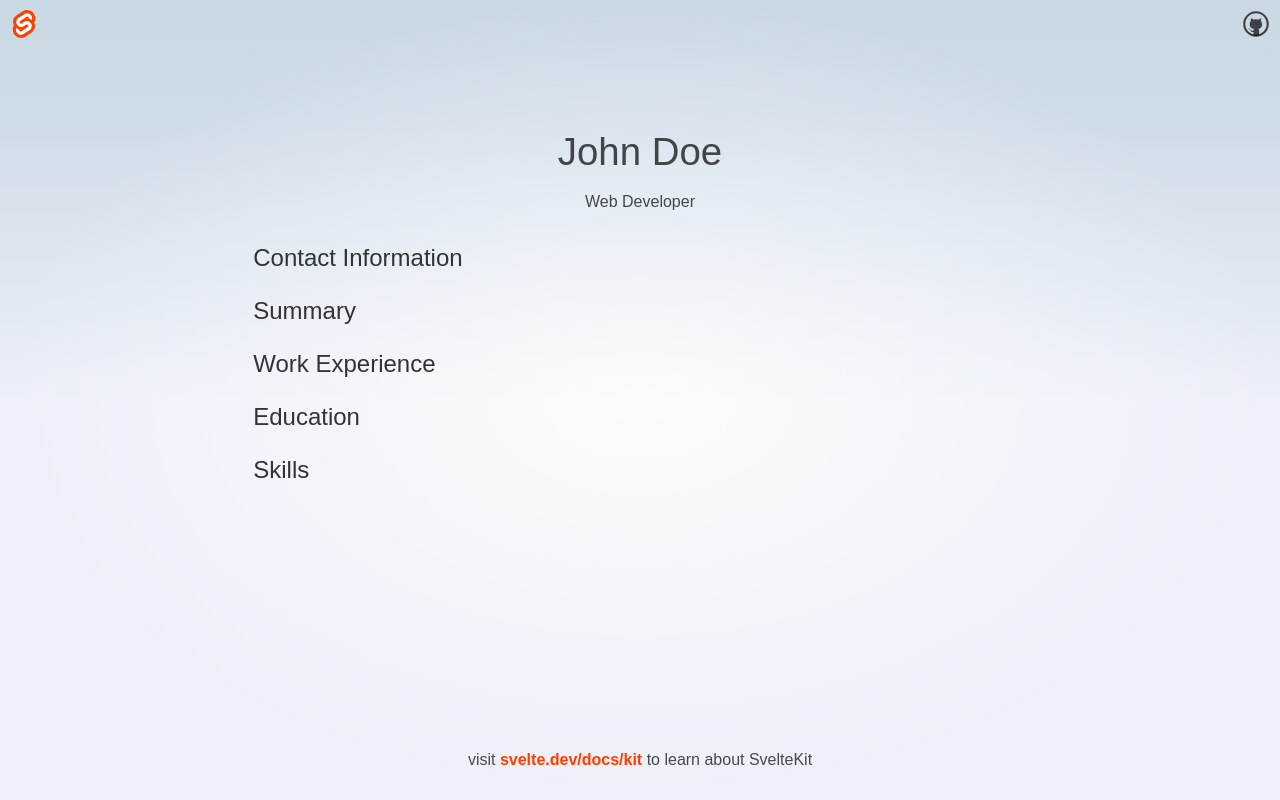
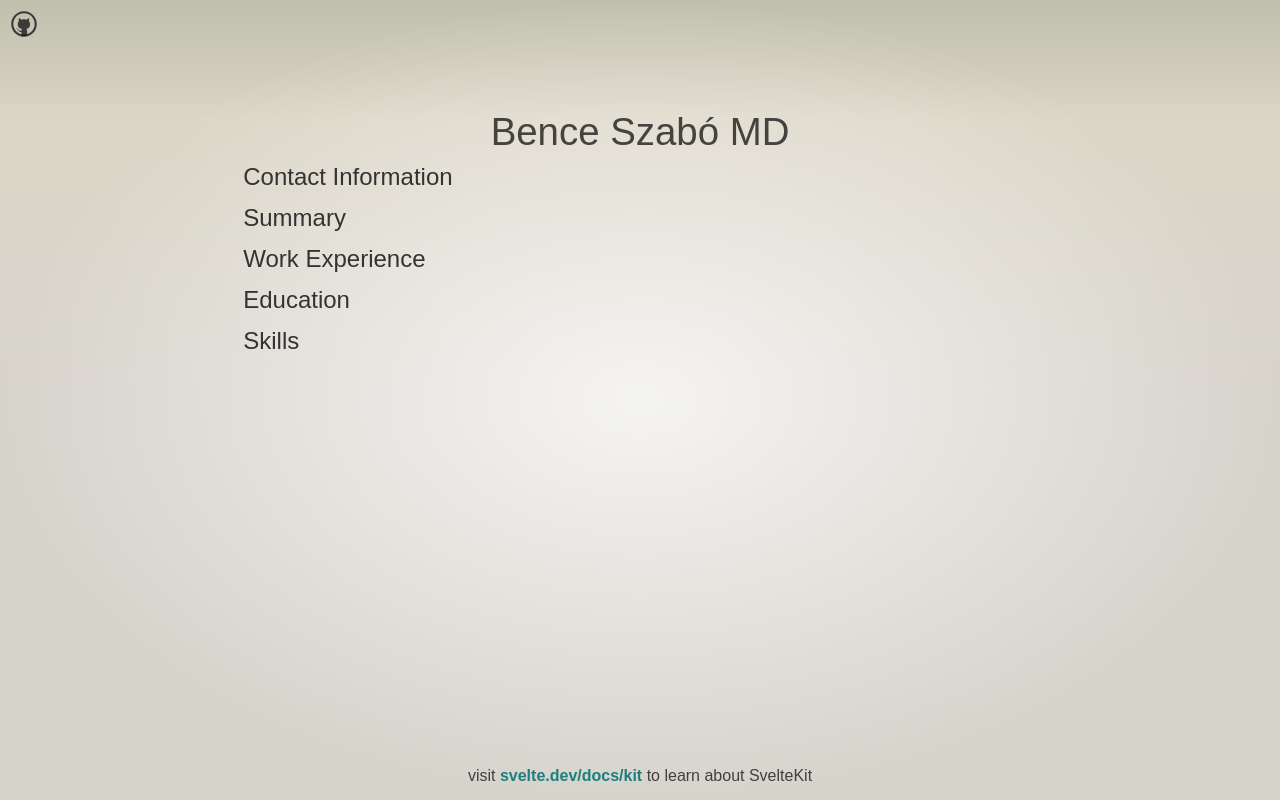
Before and after one commit to bncszb/bncszb.github.io, a SvelteKit app: page / in a window 1280 px wide. Built offline with nearby package versions, Linux system fonts and the light colour scheme.

Commit message:
add separate slots in accordion item for complex headers

```diff
--- a/src/app.css
+++ b/src/app.css
@@ -4,10 +4,10 @@
 	--font-body: Arial, -apple-system, BlinkMacSystemFont, 'Segoe UI', Roboto, Oxygen, Ubuntu,
 		Cantarell, 'Open Sans', 'Helvetica Neue', sans-serif;
 	--font-mono: 'Fira Mono', monospace;
-	--color-bg-0: rgb(202, 216, 228);
-	--color-bg-1: hsl(209, 36%, 86%);
-	--color-bg-2: hsl(224, 44%, 95%);
-	--color-theme-1: #ff3e00;
+	--color-bg-0: rgb(192, 191, 174);
+	--color-bg-1: hsl(44, 23%, 82%);
+	--color-bg-2: hsl(42, 12%, 82%);
+	--color-theme-1: #1e7f7f;
 	--color-theme-2: #4075a6;
 	--color-text: rgba(0, 0, 0, 0.7);
 	--column-width: 42rem;
@@ -35,6 +35,9 @@ h2,
 p {
 	font-weight: 400;
 }
+p {
+    margin: 0em;
+  }
 
 p {
 	line-height: 1.5;
--- a/src/lib/components/AccordionItem.svelte
+++ b/src/lib/components/AccordionItem.svelte
@@ -1,8 +1,7 @@
 <script lang="ts">
-  import { createEventDispatcher } from 'svelte';
-  import { slide } from 'svelte/transition';
+  import { createEventDispatcher } from "svelte";
+  import { slide } from "svelte/transition";
 
-  export let header: string;
   export let isOpen = false;
   export let level = 1;
 
@@ -10,17 +9,22 @@
 
   function toggle() {
     isOpen = !isOpen;
-    dispatch('toggle', { isOpen });
+    dispatch("toggle", { isOpen });
   }
 </script>
 
 <div class="accordion-item" style="margin-left: {(level - 1) * 20}px">
-  <div class="accordion-header level-{level}" on:click={toggle}>
-    {header}
+  <div
+    class="accordion-header level-{level} {isOpen ? 'open' : ''}"
+    on:click={toggle}
+  >
+    <slot name="headerSlot"></slot>
+    <!-- Slot for custom header content -->
   </div>
   {#if isOpen}
     <div class="accordion-body" transition:slide>
       <slot></slot>
+      <!-- Slot for the body content -->
     </div>
   {/if}
 </div>
@@ -37,11 +41,8 @@
     box-shadow: 0 0 10px rgba(0, 0, 0, 0.1);
   }
   .accordion-header {
-    background-color: rgba(red, green, blue, 0);
-    padding: 10px;
     cursor: pointer;
     user-select: none;
-    /* font-weight: bold; */
   }
   .accordion-header.level-1 {
     font-size: 24px;
@@ -49,11 +50,14 @@
   }
   .accordion-header.level-2 {
     font-size: 20px;
-    color: #2d841b;
+    color: #333333;
   }
   .accordion-header.level-3 {
     font-size: 18px;
-    color: #bf1b1b;
+    color: #464645;
+  }
+  .accordion-header.open {
+    border: 5px;
   }
   .accordion-body {
     padding: 10px;
--- a/src/routes/+page.svelte
+++ b/src/routes/+page.svelte
@@ -1,55 +1,97 @@
 <script lang="ts">
-	import AccordionItem from '$lib/components/AccordionItem.svelte';
+  import AccordionItem from "$lib/components/AccordionItem.svelte";
+  import Education from "./Education.svelte";
 </script>
 
 <svelte:head>
-	<title>John Doe - CV</title>
+  <title>Bence Szabó</title>
   <meta name="description" content="John Doe's CV" />
 </svelte:head>
 
 <main>
   <header>
-		<h1>John Doe</h1>
-		<p>Web Developer</p>
+    <h1>Bence Szabó MD</h1>
   </header>
 
-	<AccordionItem header="Contact Information">
+  <AccordionItem>
+    <!-- Header Slot -->
+    <p slot="headerSlot" class="accordion-header.level-1">
+      Contact Information
+    </p>
+    <!-- Body Content -->
+
     <ul>
-			<li>Email: john.doe@example.com</li>
-			<li>Phone: (123) 456-7890</li>
-			<li>Location: New York, NY</li>
+      <li>Email: bszabo96@gmail.com</li>
+      <li>Phone: +36 20 566 6348</li>
+      <li>Location: Budapest, Hungary</li>
     </ul>
   </AccordionItem>
 
-	<AccordionItem header="Summary">
-		<p>Experienced web developer with a passion for creating responsive and user-friendly websites. Skilled in HTML, CSS, JavaScript, and various modern frameworks.</p>
+  <AccordionItem>
+    <!-- Header Content -->
+    <p slot="headerSlot" class="accordion-header.level-1">Summary</p>
+    <!-- Body Content -->
+    <p>
+      Experienced web developer with a passion for creating responsive and
+      user-friendly websites. Skilled in HTML, CSS, JavaScript, and various
+      modern frameworks.
+    </p>
   </AccordionItem>
 
-	<AccordionItem header="Work Experience">
-		<AccordionItem header="Senior Web Developer - Tech Solutions Inc." level={2}>
+  <AccordionItem>
+    <!-- Header Content-->
+    <p slot="headerSlot" class="accordion-header.level-1">Work Experience</p>
+    <!-- Body Content -->
+
+    <AccordionItem>
+      <!-- Header Content-->
+
+      <p slot="headerSlot" class="accordion-header.level-2">
+        Senior Web Developer - Tech Solutions Inc.
+      </p>
+
+      <!-- Body Content -->
+
       <p class="date">January 2018 - Present</p>
       <ul>
-				<li>Lead a team of 5 developers in creating web applications for clients</li>
-				<li>Implemented responsive design principles, improving mobile traffic by 40%</li>
+        <li>
+          Lead a team of 5 developers in creating web applications for clients
+        </li>
+        <li>
+          Implemented responsive design principles, improving mobile traffic by
+          40%
+        </li>
         <li>Optimized website performance, reducing load times by 25%</li>
       </ul>
     </AccordionItem>
-		<AccordionItem header="Web Developer - Digital Creations LLC" level={2}>
+
+    <AccordionItem>
+      <!-- Header Content-->
+      <p slot="headerSlot" class="accordion-header.level-2">
+        Web Developer - Digital Creations LLC
+      </p>
+      <!-- Body Content -->
+
       <p class="date">June 2015 - December 2017</p>
       <ul>
-				<li>Developed and maintained websites for small to medium-sized businesses</li>
-				<li>Collaborated with designers to implement visually appealing interfaces</li>
+        <li>
+          Developed and maintained websites for small to medium-sized businesses
+        </li>
+        <li>
+          Collaborated with designers to implement visually appealing interfaces
+        </li>
         <li>Integrated third-party APIs to enhance website functionality</li>
       </ul>
     </AccordionItem>
   </AccordionItem>
 
-	<AccordionItem header="Education">
-		<h3>Bachelor of Science in Computer Science</h3>
-		<p>University of Technology, Graduated 2015</p>
-	</AccordionItem>
+  <Education></Education>
 
-	<AccordionItem header="Skills">
+  <AccordionItem>
+    <!-- Header Content-->
+    <p slot="headerSlot" class="accordion-header.level-1">Skills</p>
+    <!-- Body Content -->
+
     <ul>
       <li>HTML5, CSS3, JavaScript</li>
       <li>React, Vue.js, Svelte</li>
@@ -70,11 +112,6 @@
     font-family: Arial, sans-serif;
   }
 
-	header {
-		text-align: center;
-		margin-bottom: 20px;
-		padding-top: 20px;
-	}
 
   h1 {
     margin-bottom: 5px;
--- /dev/null
+++ b/src/routes/Education.svelte
@@ -0,0 +1,45 @@
+<script>
+  import AccordionItem from "$lib/components/AccordionItem.svelte";
+</script>
+
+<AccordionItem>
+  <!-- Header Content -->
+  <p slot="headerSlot" class="accordion-header.level-1">Education</p>
+  <!-- Body Content -->
+  <table class="education">
+    <tbody>
+      <tr>
+        <td rowspan="2"><h3 class="centered tight">Doctor of Medicine</h3></td>
+        <td><p class="centered tight">Semmelweis University, Budapest</p></td>
+      </tr>
+      <tr>
+        <td><p class="centered tight">2014 - 2021</p></td>
+      </tr>
+    </tbody>
+  </table>
+
+  <h3>Physics B.Sc.</h3>
+  <p>Eötvös Loránd Science University, Budapes</p>
+  <p>2016 - 2020</p>
+</AccordionItem>
+
+<style>
+  .education {
+    width: 100%;
+    height: fit-content;
+    border: 3px;
+  }
+
+  /* table, th, td {
+      border: 1px solid black;
+} */
+
+  .centered {
+    text-align: center;
+  }
+
+  .tight {
+    padding: 0px;
+    margin: 0px;
+  }
+</style>
--- a/src/routes/Header.svelte
+++ b/src/routes/Header.svelte
@@ -4,12 +4,6 @@
 </script>
 
 <header>
-	<div class="corner">
-		<a href="https://svelte.dev/docs/kit">
-			<img src={logo} alt="SvelteKit" />
-		</a>
-	</div>
-
 	<div class="corner">
 		<a href="https://github.com/sveltejs/kit">
 			<img src={github} alt="GitHub" />
```
Lines whose indentation alone changed are shown as unchanged.
